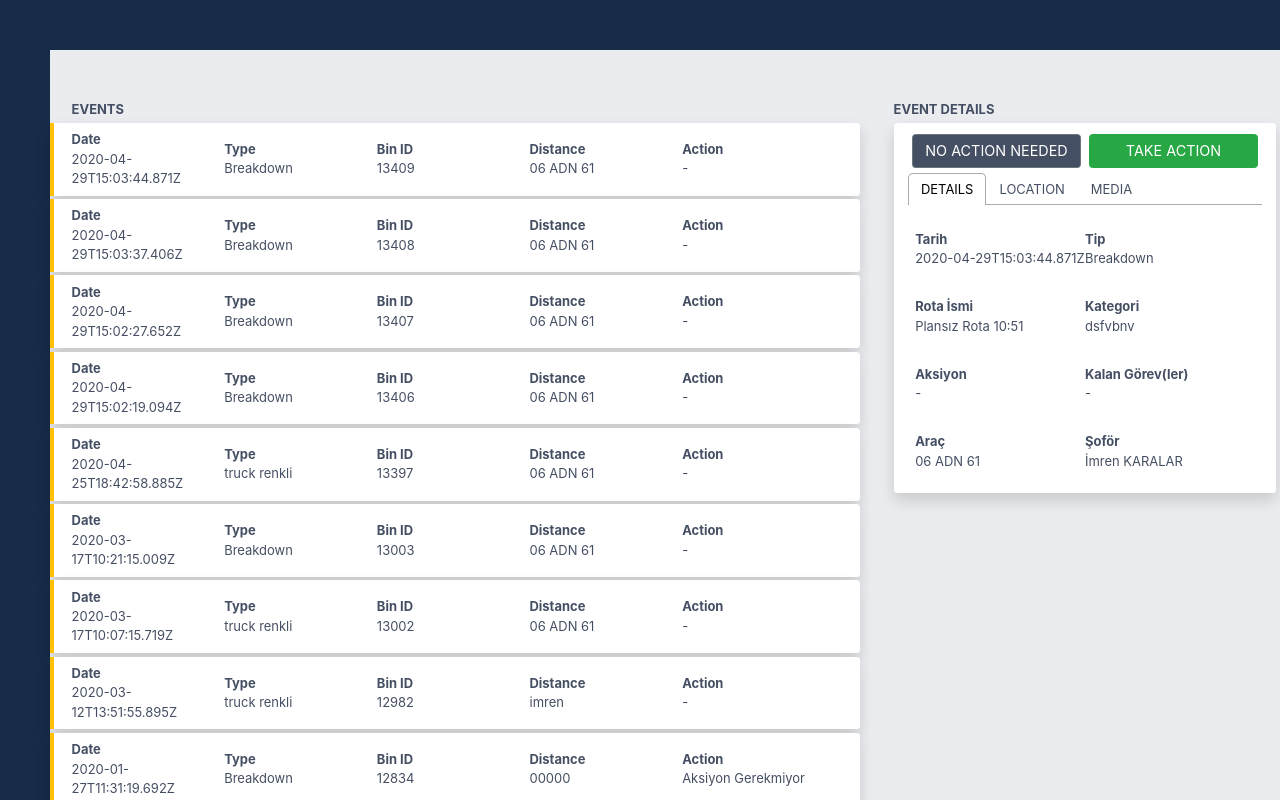
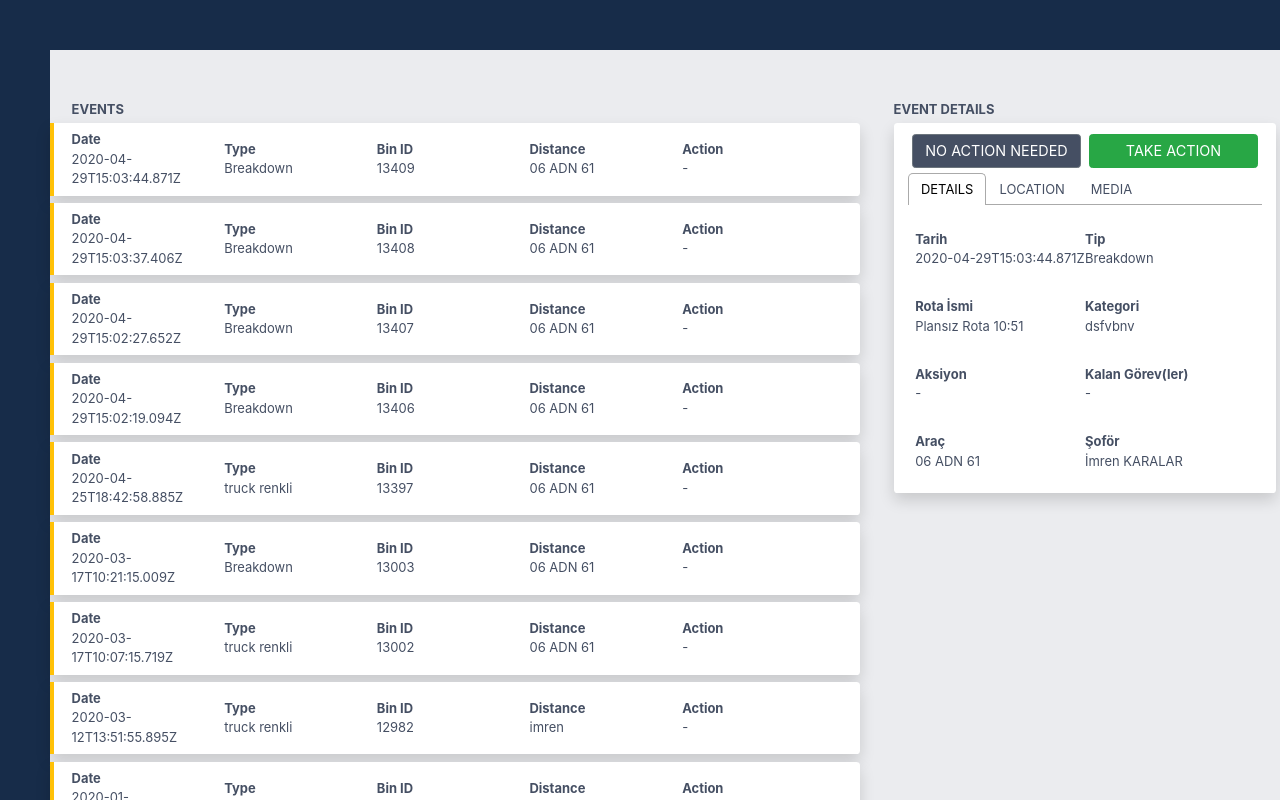
Before and after one commit to abdurrahmankolsuz/events-app, a React (Create React App) app: page / in a window 1280 px wide. Shown: the top 800 px of the page. Built offline with nearby package versions, Linux system fonts and the light colour scheme.

Commit message:
no action event

```diff
--- a/src/containers/home/event-detail.js
+++ b/src/containers/home/event-detail.js
@@ -16,23 +16,17 @@ L.Icon.Default.mergeOptions({
 delete L.Icon.Default.prototype._getIconUrl;
 
 const EventDetail = (props) => {
-  const { detail } = props;
+  const {isActionRequired, detail,setRow } = props;
   const [isOpen, setIsOpen] = React.useState(false);
-  const [isActionRequired, setIsActionRequired] = React.useState(true);
   const showModal = () => {
     setIsOpen(true);
   };
-  const setActionRequired = () => {
-    console.log("test")
-    setIsActionRequired(false);
-  };
-
   return (
     <>
       <Card>
         {isActionRequired &&
           <div className="d-flex flex-row">
-            <Button onClick={setActionRequired} color={false} content={"NO ACTION NEEDED"} ></Button>
+            <Button onClick={setRow} color={false} content={"NO ACTION NEEDED"} ></Button>
             <Button onClick={showModal} color={true} content={"TAKE ACTION"} show={isOpen} setIsOpen={setIsOpen}></Button>
           </div>
         }
--- a/src/containers/home/event-list.js
+++ b/src/containers/home/event-list.js
@@ -6,7 +6,7 @@ const EventList = (props) => {
   const { setDetail } = props;
 
   const listItems = props.data.map((data, key) =>
-    <div key={data.id} className="pt-1">
+    <div key={data.id} className="pt-1 py-1">
       <Card onClick={() => { setDetail(key) }} showEdge={true} hasWarning={data.isSelected}>
         <div className="d-flex align-items-center justify-content-between px-2">
           <div className="d-flex flex-column flex-even">
--- a/src/containers/home/index.js
+++ b/src/containers/home/index.js
@@ -11,16 +11,34 @@ const Home = () => {
   });
   const [dataList, setDataList] = React.useState(example_response.data)
   const [detail, setDetail] = React.useState(example_response.data[0])
+  const [isActionRequired, setIsActionRequired] = React.useState(true);
 
   const setDetailPage = (key) => {
+    setIsActionRequired(true);
     setDetail(example_response.data[key]);
-    const newList = example_response.data.map((item,index) => {
+    const newList = example_response.data.map((item, index) => {
       if (index === key) {
         const updatedItem = {
           ...item,
           isSelected: !item.isSelected,
         };
         return updatedItem;
+      }
+      return item;
+    });
+    setDataList(newList);
+  };
+
+  const setRow = () => {
+    setIsActionRequired(false);
+    const newList = dataList.map((item) => {
+      if (item.isSelected) {
+        item.details = item.details.map((elem) => {
+          if (elem.title === "Aksiyon") {
+            elem.value = "No Action Needed";
+          }
+          return elem;
+        });
       }
       return item;
     });
@@ -41,7 +59,7 @@ const Home = () => {
             <strong>EVENT DETAILS</strong>
           </div>
           <div className="px-1 pt-1">
-            <EventDetail detail={detail} />
+            <EventDetail isActionRequired={isActionRequired} setRow={setRow} detail={detail} />
           </div>
         </div>
       </div>
```
